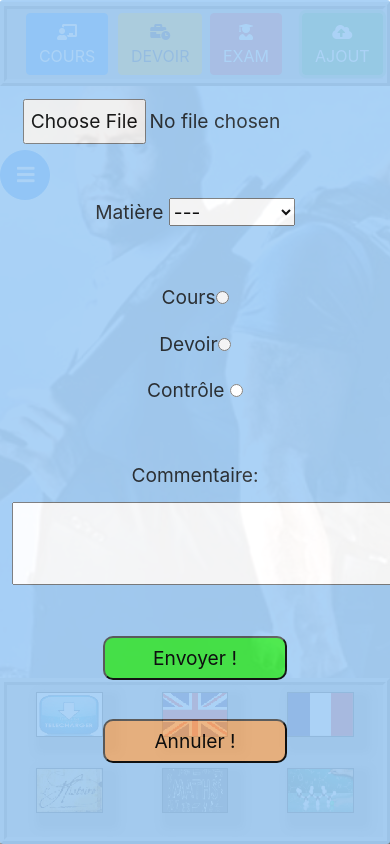
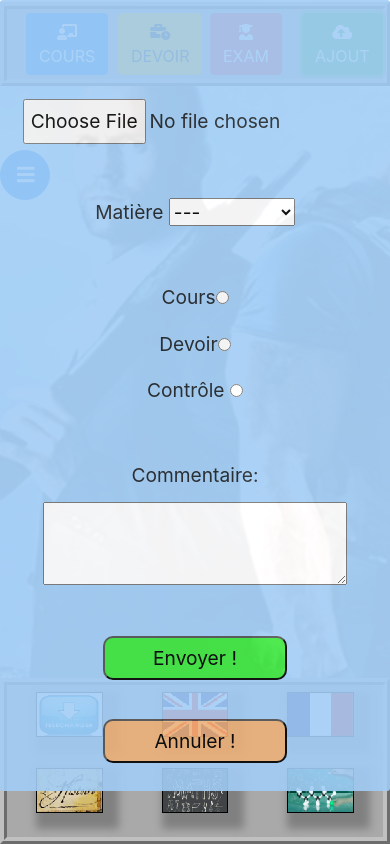
Before and after one commit to DevonTheFloor/RAF3, a website: page RAF3/raf3/index.html in a window 390 px wide. Both pictures are taken after a click on the link "AJOUT". Shown: the top 844 px of the page. Drawn offline with Linux system fonts and the light colour scheme.

Commit message:
maxheight

```diff
--- a/RAF3/raf3/css/raf2.scss
+++ b/RAF3/raf3/css/raf2.scss
@@ -111,7 +111,7 @@ ul{
 	.send{
 		padding: 3%;
 		top: 0px;
-		min-height: 100%;
+		max-height: 100%;
 		font-size: 1.2em;
 		line-height: 2em;
 	}
--- a/RAF3/raf3/index.html
+++ b/RAF3/raf3/index.html
@@ -49,7 +49,7 @@
           <input type="radio" id="exam" name="categorie" value="exam"><br>
           <br>
           <label for="com">Commentaire:</label><br>
-            <textarea id="com" name="com" cols="30"></textarea><br><br>
+            <textarea id="com" name="com" cols="23"></textarea><br><br>
           <input type="submit" id="upld" value="Envoyer !" />
 	  <br><br>
 	  <input type="reset" id="cancel" value="Annuler !" />
```
Also changed, not shown: RAF3/raf3/css/raf2.css.
